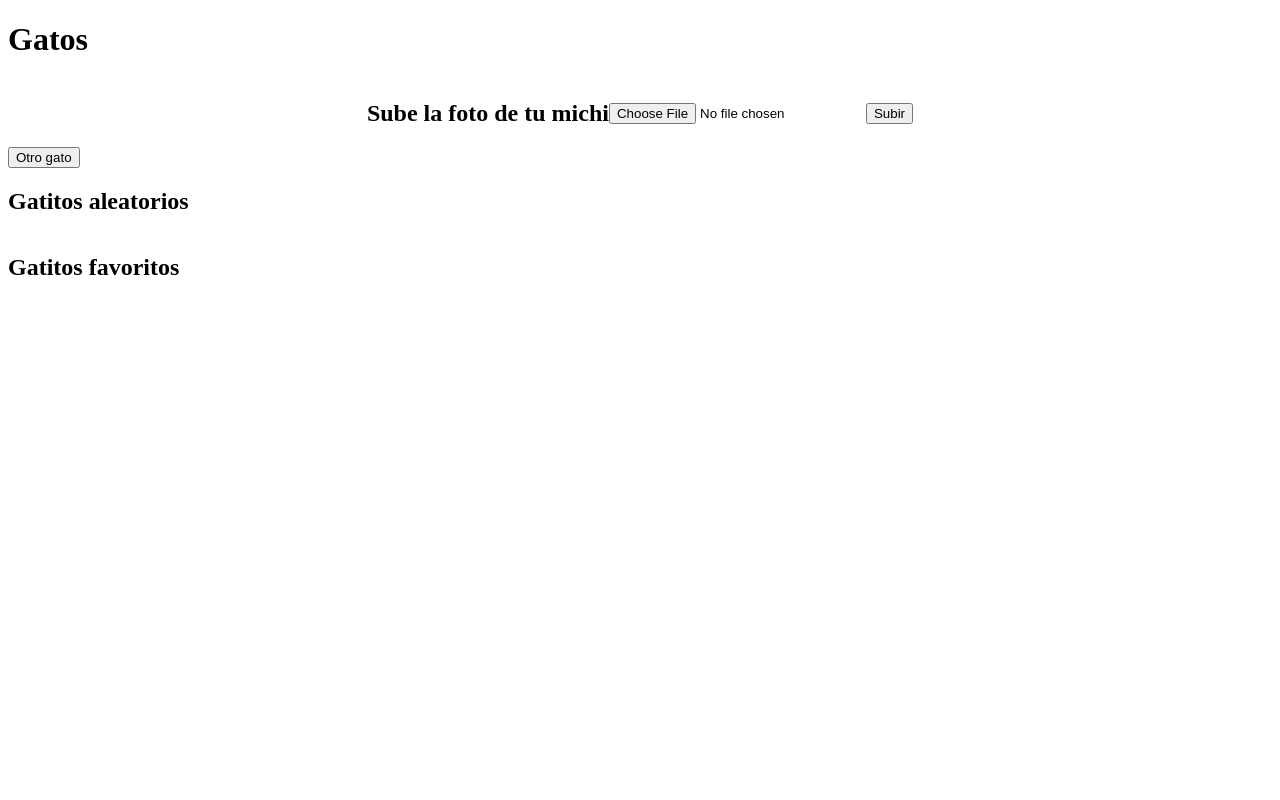
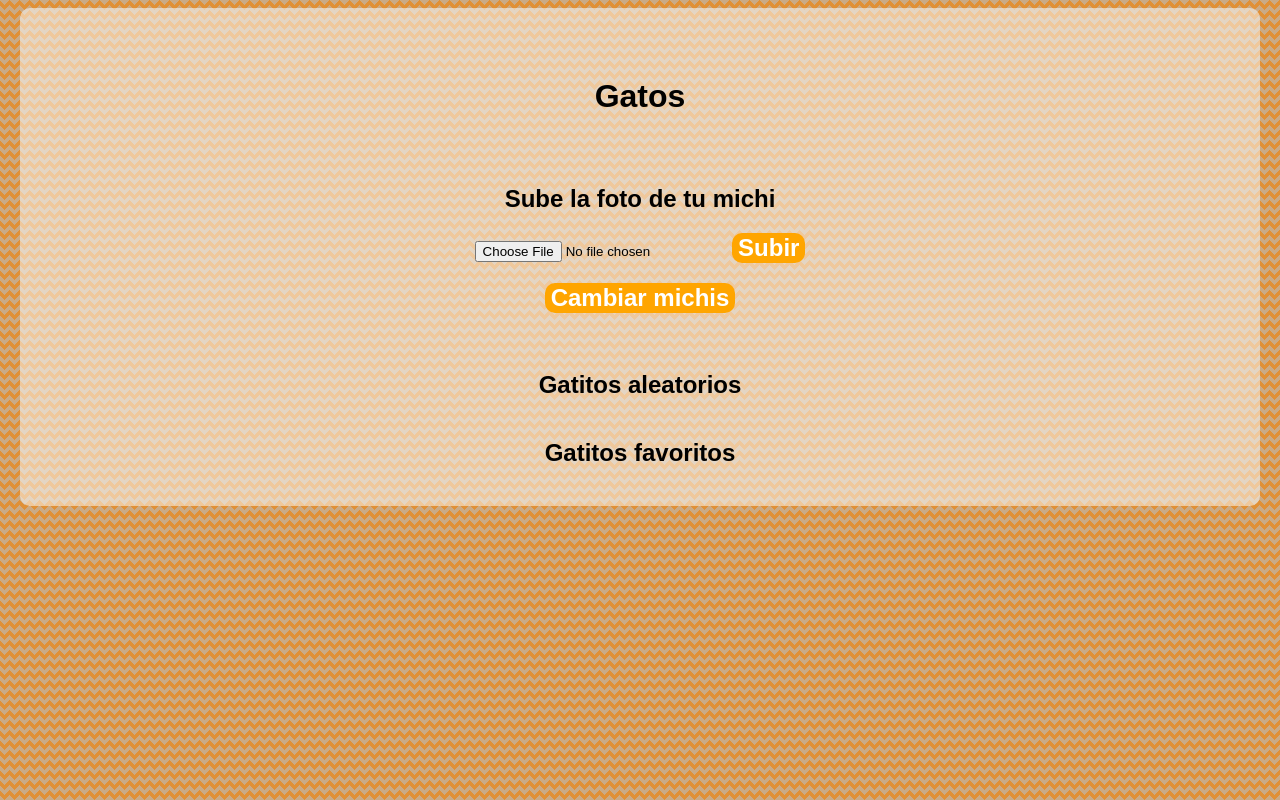
Before and after one commit to BriandaCampoy/CatsApi, a plain HTML site: page index.html in a window 1280 px wide. Drawn offline with nearby package versions, Linux system fonts and the light colour scheme; no server answers.

Commit message:
adding css

```diff
--- a/index.html
+++ b/index.html
@@ -1,30 +1,29 @@
 <!DOCTYPE html>
 <html lang="en">
   <head>
-  <meta charset="UTF-8">
-  <meta http-equiv="X-UA-Compatible" content="IE=edge">
-  <meta name="viewport" content="width=device-width, initial-scale=1.0">
+    <meta charset="UTF-8" />
+    <meta http-equiv="X-UA-Compatible" content="IE=edge" />
+    <meta name="viewport" content="width=device-width, initial-scale=1.0" />
     <script defer src="./main.js"></script>
-  <link rel="stylesheet" href="./style.css"/>
+    <link rel="stylesheet" href="./style.css" />
     <title>El gato Random</title>
   </head>
   <body>
+    <div class="page--container">
       <h1>Gatos</h1>
       <span id="error"></span>
-  <section>
+      <section class="section__inputMichi">
         <h2>Sube la foto de tu michi</h2>
 
         <form action="" id="uploadingform">
-      <input type="file" id="file" name="file">
+          <input type="file" id="file" name="file" />
           <button type="button" id="btnForm">Subir</button>
         </form>
-
+        <button type="button" id="btnGato">Cambiar michis</button>
       </section>
-  <button id="btnGato">Otro gato</button>
-  <br/>
+      <br />
       <h2>Gatitos aleatorios</h2>
-  <section id="randomMichis">
-  </section>
+      <section id="randomMichis"></section>
       <h2>Gatitos favoritos</h2>
       <section id="favoritesMichis">
         <!-- <article>
@@ -32,6 +31,7 @@
       <button>Sacar michi de favoritos</button>
     </article> -->
       </section>
+    </div>
     <script src="https://cdn.jsdelivr.net/npm/axios/dist/axios.min.js"></script>
   </body>
 </html>
--- a/style.css
+++ b/style.css
@@ -1,15 +1,66 @@
-img{
-  width:300px;
-  height:300px;
+:root {
+  margin: 0;
+  padding: 0;
+  box-sizing: border-box;
+  font-family:fantasy;
 }
-article{
+img {
+  width: 300px;
+  height: 300px;
+  margin: 20px;
+}
+article {
   display: flex;
   flex-direction: column;
 }
-
-section{
+article button {
+  width: 250px;
+  margin: 0 auto;
+}
+button {
+  background-color: orange;
+  color: white;
+  font-weight: 700;
+  font-size: 24px;
+  border: none;
+  border-radius: 10px;
+}
+#btnGato {
+  margin: 20px;
+}
+section {
   display: flex;
+  /* flex-direction: column; */
   flex-wrap: wrap;
   align-items: center;
   justify-content: center;
 }
+.section__inputMichi {
+  flex-direction: column;
+}
+h1 {
+  text-align: center;
+  margin: 50px 50px;
+}
+h2 {
+  text-align: center;
+}
+
+body {
+  background-color: #e09037;
+  opacity: 1;
+  background-image: linear-gradient(135deg, #caaa86 25%, transparent 25%),
+    linear-gradient(225deg, #caaa86 25%, transparent 25%),
+    linear-gradient(45deg, #caaa86 25%, transparent 25%),
+    linear-gradient(315deg, #caaa86 25%, #e09037 25%);
+  background-position: 5px 0, 5px 0, 0 0, 0 0;
+  background-size: 10px 10px;
+  background-repeat: repeat;
+}
+.page--container {
+  max-width: 1200px;
+  margin: 0 auto;
+  border-radius: 10px;
+  background-color: rgba(255, 255, 255, 0.507);
+  padding: 20px;
+}
```
Lines whose indentation alone changed are shown as unchanged.
